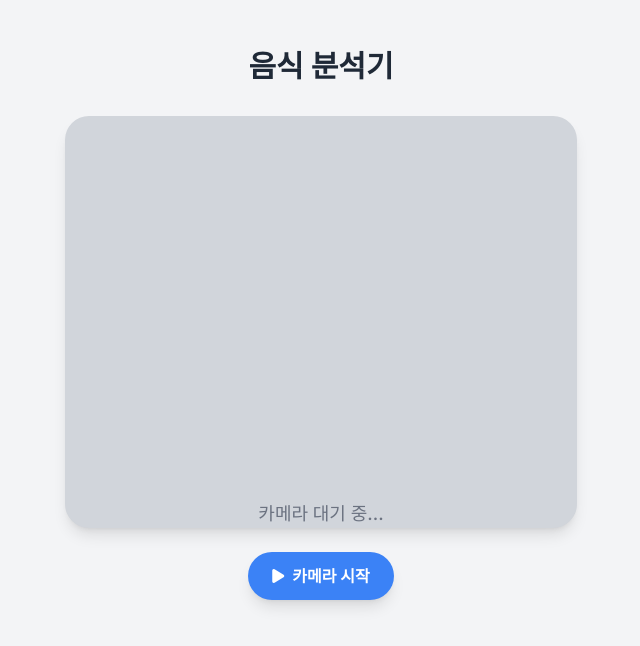
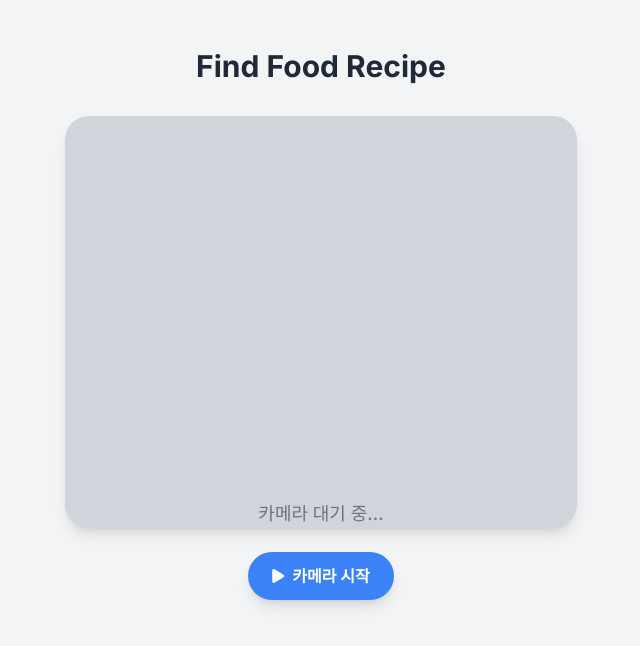
Before and after one commit to tyko1227/foodRecipes, a plain HTML site: page index.html in a window 1280 px wide. Shown: the whole page, without its empty margins (319-959 px from the left). Drawn offline with nearby package versions, Linux system fonts and the light colour scheme.

Commit message:
Update index.html
3.6

```diff
--- a/index.html
+++ b/index.html
@@ -38,7 +38,7 @@
 </head>
 <body class="bg-gray-100 p-4 min-h-screen flex flex-col items-center">
   <div class="w-full max-w-lg mx-auto">
-    <h1 class="text-3xl font-bold text-gray-800 text-center my-8">음식 분석기</h1>
+    <h1 class="text-3xl font-bold text-gray-800 text-center my-8">Find Food Recipe</h1>
 
     <!-- Camera Feed and UI -->
     <div class="video-container bg-gray-300 flex items-center justify-center mb-6 shadow-lg">
```
